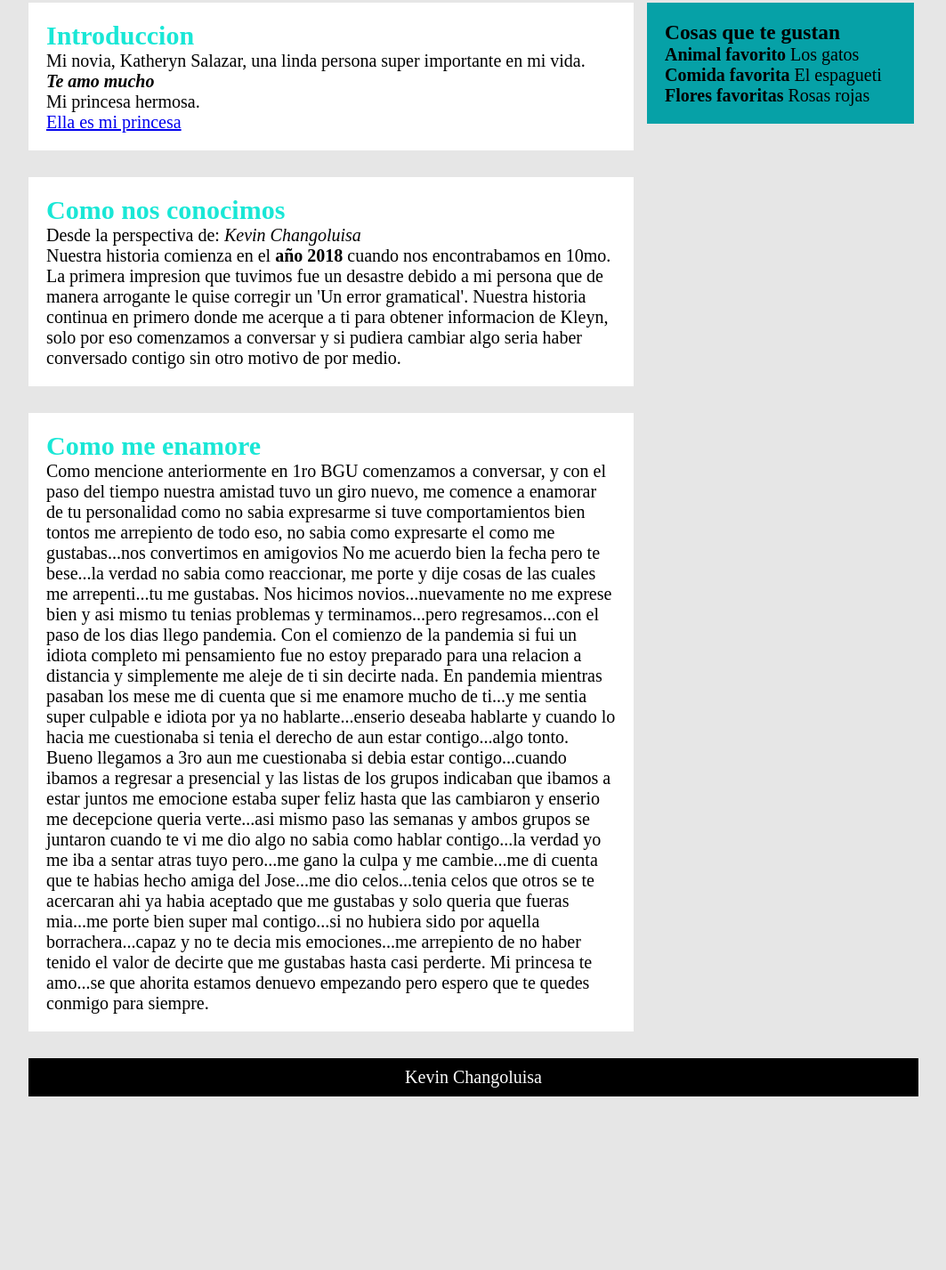
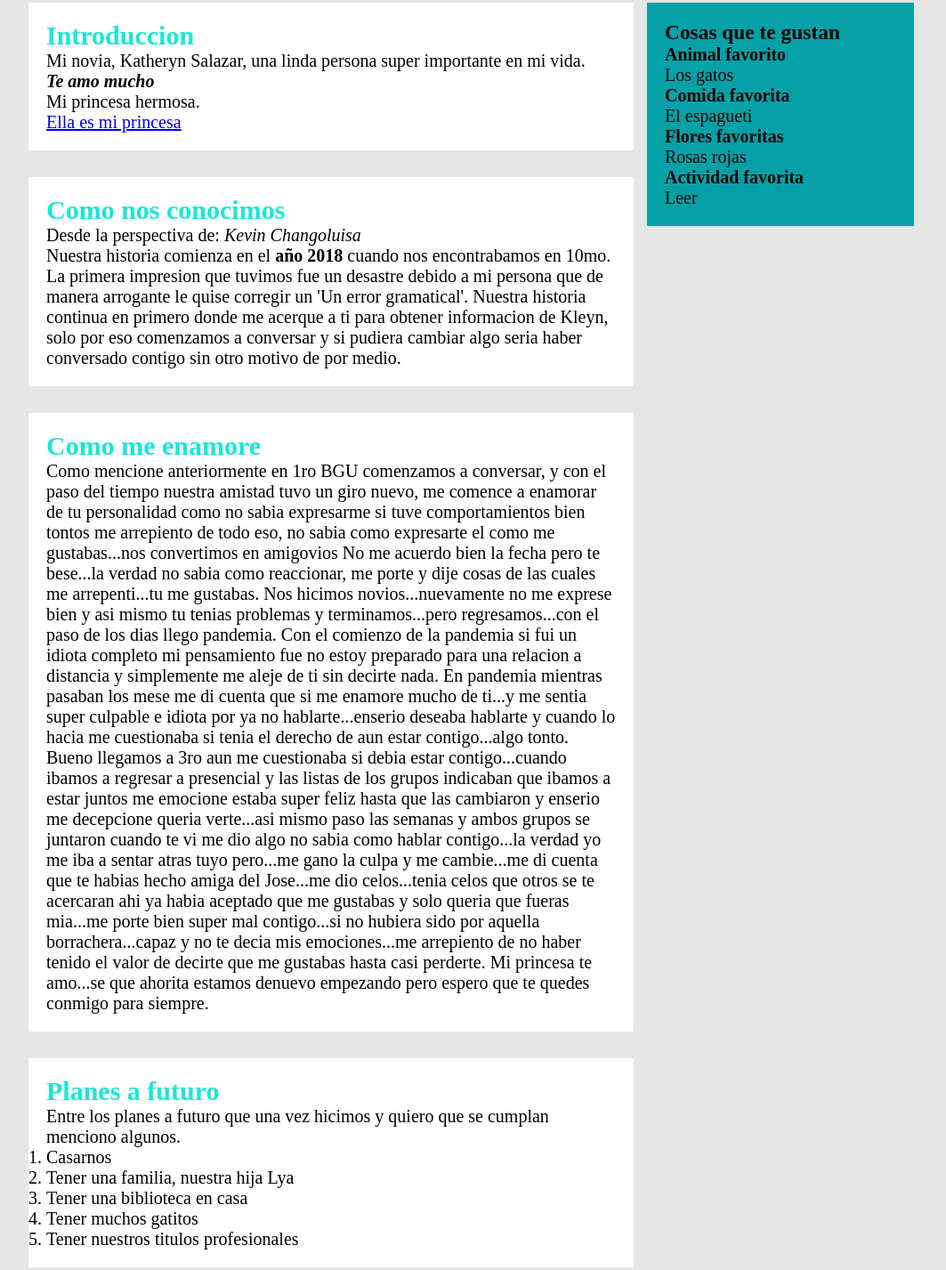
Before and after one commit to Alchuquitar/Kath, a plain HTML site: page index.html in a window 1280 px wide. Shown: the part 127-1554 px from the top of the page at 89% size, without its empty margins (108-1171 px from the left). Before the commit the page ends 1379 px from the top, so only its background shows below. Drawn offline with Linux system fonts and the light colour scheme.

Commit message:
Update index.html

```diff
--- a/index.html
+++ b/index.html
@@ -63,16 +63,31 @@
                         Mi princesa te amo...se que ahorita estamos denuevo empezando pero espero que te quedes conmigo para siempre.
                     </p>
                 </article>
+                <article>
+                    <h2>Planes a futuro</h2>
+                    <p>
+                        Entre los planes a futuro que una vez hicimos y quiero que se cumplan menciono algunos.
+                        <ol>
+                            <li>Casarnos</li>
+                            <li>Tener una familia, nuestra hija Lya</li>
+                            <li>Tener una biblioteca en casa</li>
+                            <li>Tener muchos gatitos</li>
+                            <li>Tener nuestros titulos profesionales</li>
+                        </ol>
+                    </p>
+                </article>
             </section>
             <aside>
                 <h3>Cosas que te gustan</h3>
                     <p>
-                    <b>Animal favorito</b>
-                    Los gatos
-                    <b>Comida favorita</b>
-                    El espagueti
-                    <b>Flores favoritas</b>
-                    Rosas rojas
+                    <b>Animal favorito</b><br />
+                    Los gatos<br />
+                    <b>Comida favorita</b><br />
+                    El espagueti<br />
+                    <b>Flores favoritas</b><br />
+                    Rosas rojas<br />
+                    <b>Actividad favorita</b><br />
+                    Leer<br/>
                     </p>
             </aside>
         </section>
```
